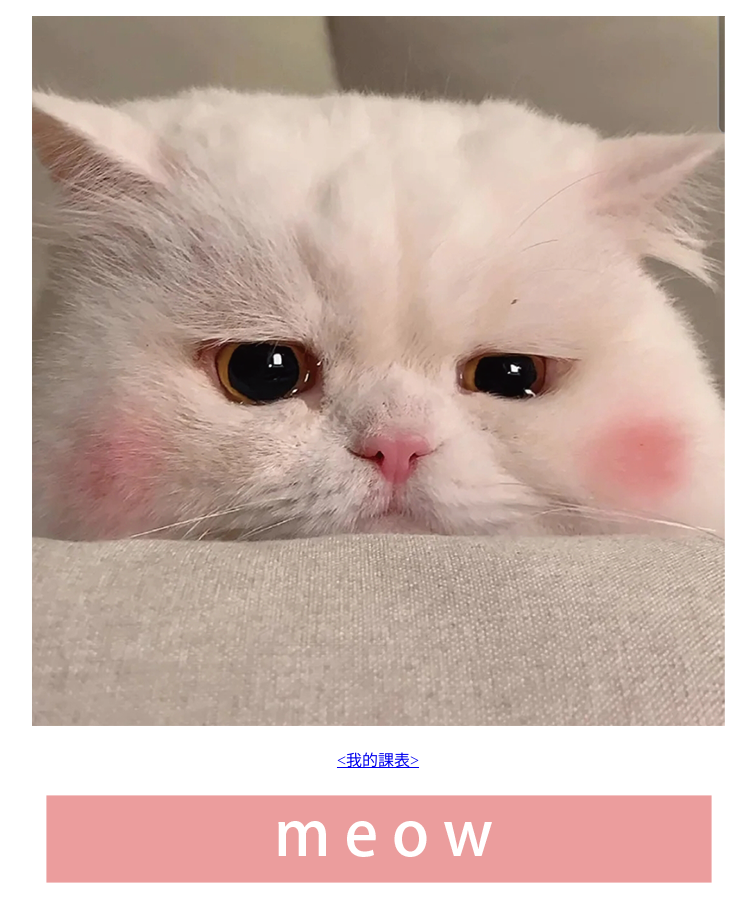
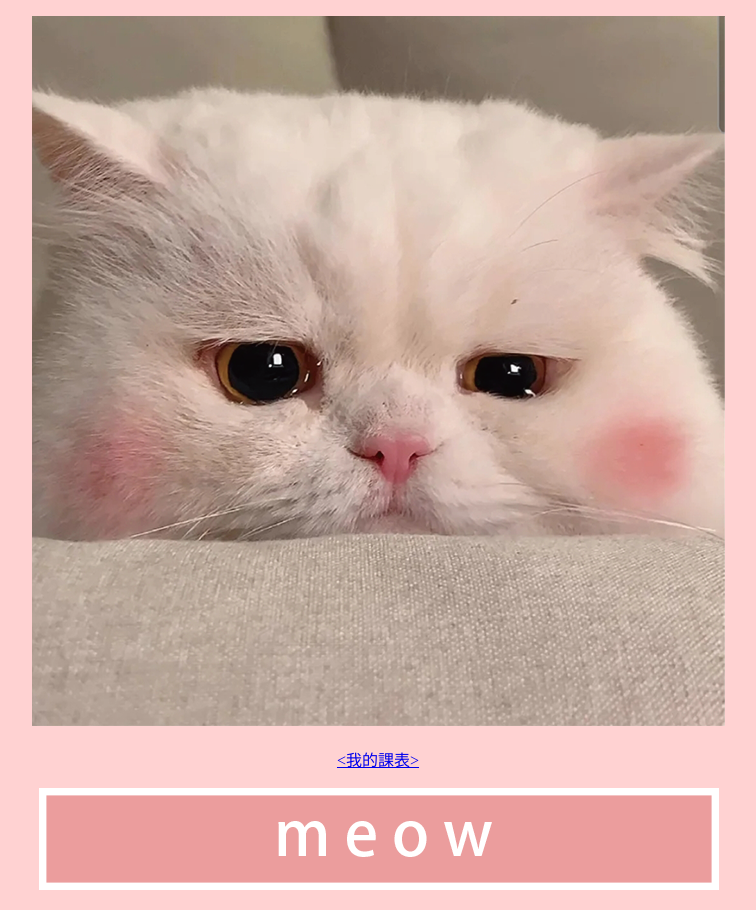
Before and after one commit to LiaoShinYu/LiaoShinYu.github.io, a plain HTML site: page index.html in a window 1280 px wide. Shown: the whole page, without its empty margins (262-1018 px from the left). Drawn offline with Linux system fonts and the light colour scheme.

Commit message:
背景顏色

```diff
--- a/index.html
+++ b/index.html
@@ -4,7 +4,7 @@
     <meta charset="UTF-8">
     <title>BBBB</title>
 </head>
-<body>
+<body style="background-color:	#FFD2D2">
     <P align=center><img src="img/MEOW1.png" height="711" width="694" alt=""/></p>
 
 <a href="class.html" target="_blank">
```
